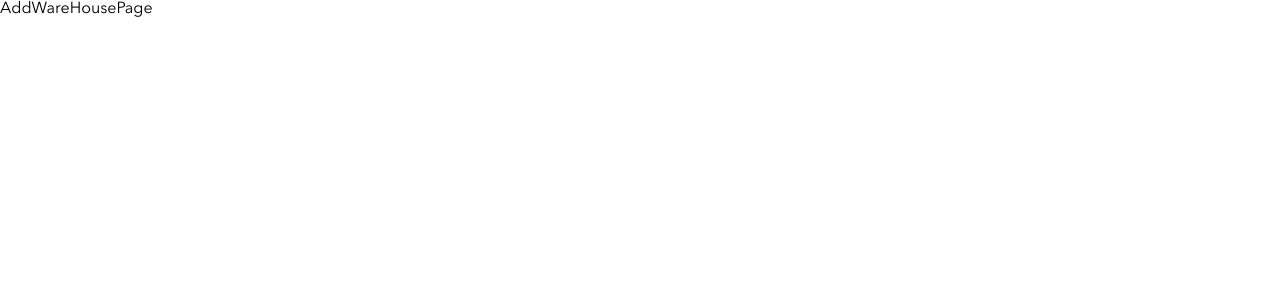
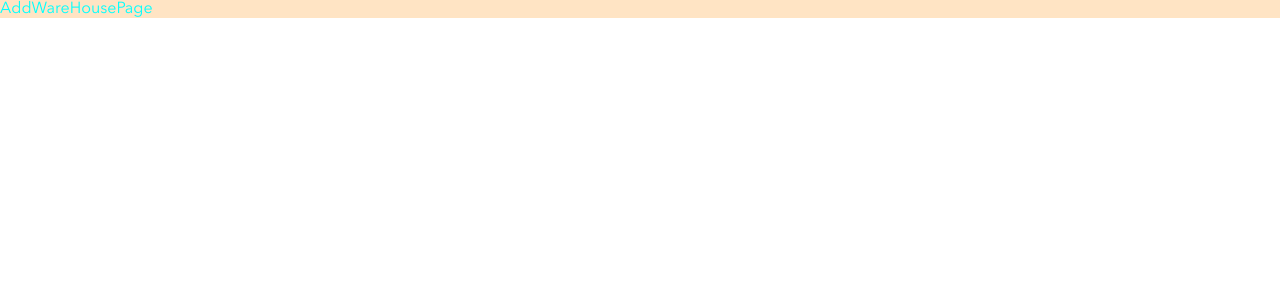
Before and after one commit to DanySA22/InStock-Client, a React (Create React App) app: page /addWareHouse in a window 1280 px wide. Shown: the top 300 px of the page. Built offline with nearby package versions, Linux system fonts and the light colour scheme.

Commit message:
testing styling

```diff
--- a/src/pages/AddWareHousePage/AddWareHousePage.jsx
+++ b/src/pages/AddWareHousePage/AddWareHousePage.jsx
@@ -1,6 +1,7 @@
+
 function AddWareHousePage () {
   return (
-    <div>AddWareHousePage</div>
+    <div className="warehouse">AddWareHousePage</div>
   )
 }
 
--- a/src/pages/AddWareHousePage/AddWareHousePage.scss
+++ b/src/pages/AddWareHousePage/AddWareHousePage.scss
@@ -0,0 +1,5 @@
+
+.warehouse{
+  color:aqua;
+  background-color: bisque;
+}
--- a/src/styles/App.scss
+++ b/src/styles/App.scss
@@ -6,3 +6,4 @@
 @import "./partials/global";
 @import "../components/Footer/Footer";
 @import "../components/Header/Header";
+@import "../pages/AddWareHousePage/AddWareHousePage";
```
